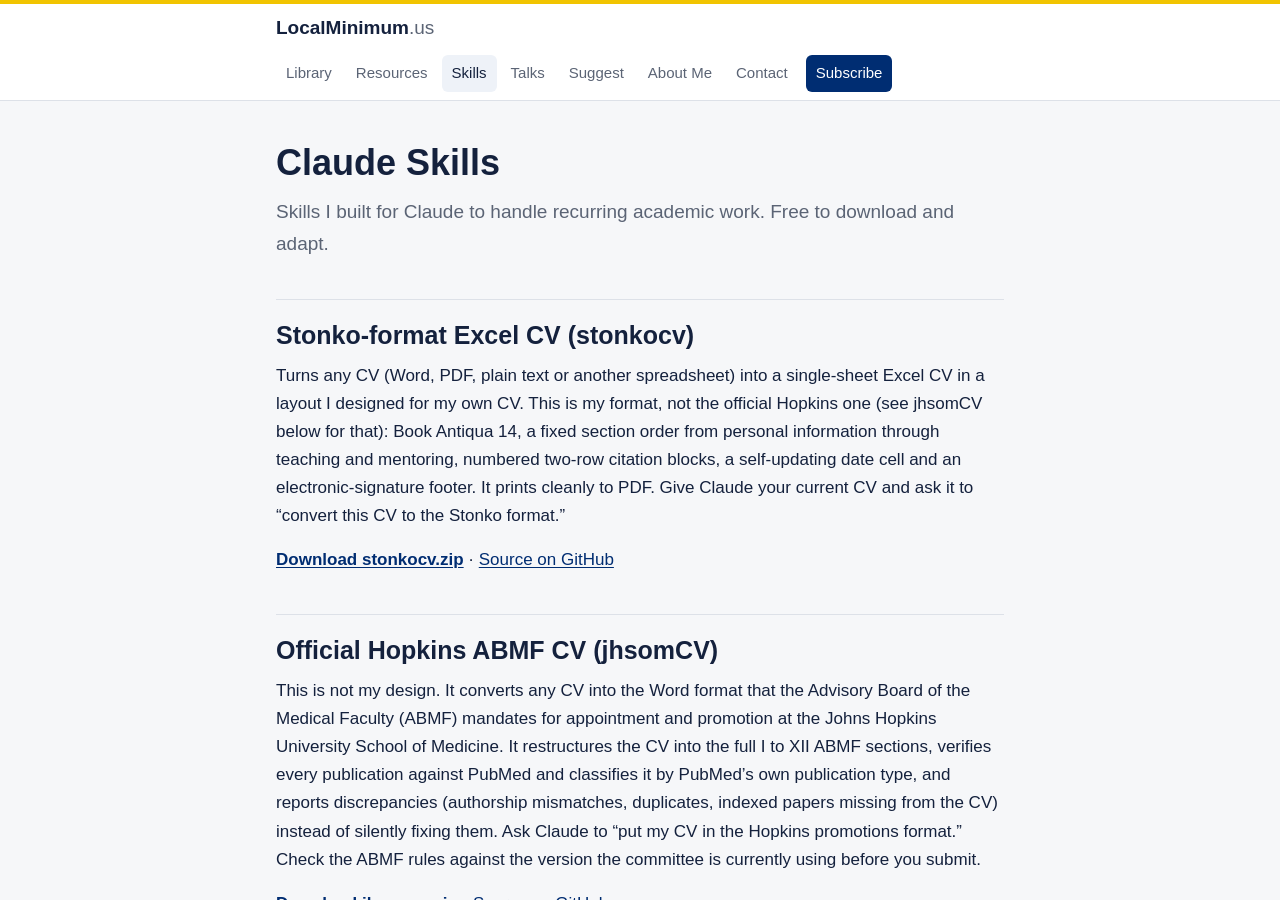
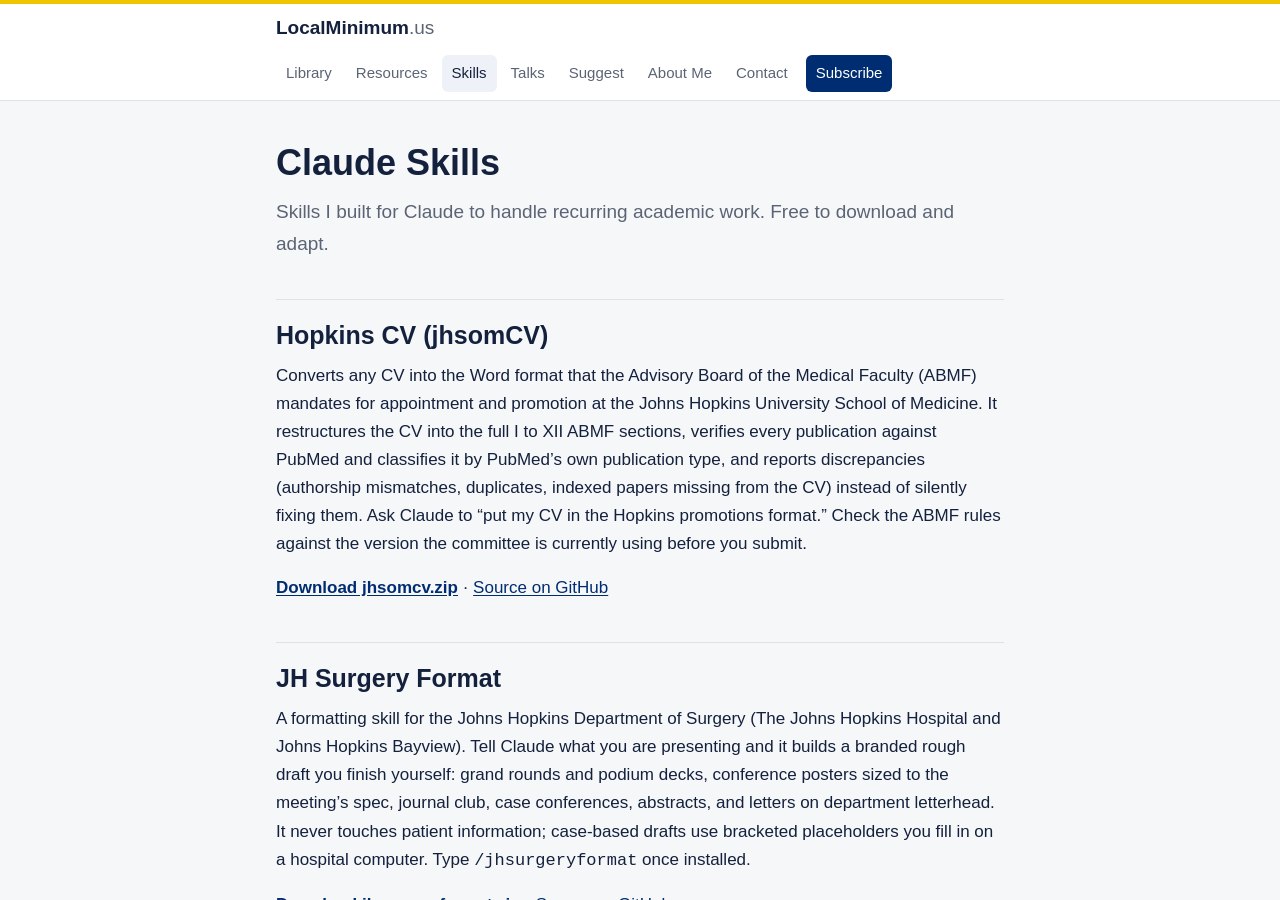
Before and after one commit to davidstonko/ai-surgery, a Jekyll site: the page built from docs/skills/index.md, in a window 1280 px wide and 900 px high. Built offline with Jekyll 4.4.1, drawn with Linux system fonts in a browser that asks for light colours.

Commit message:
Skills: remove stonkocv, keep Hopkins CV skill

```diff
--- a/docs/index.html
+++ b/docs/index.html
@@ -32,7 +32,7 @@
   </li>
   <li>
     <h2><a href="{{ '/skills/' | relative_url }}">Claude skills</a></h2>
-    <p>Free downloads that teach Claude recurring academic tasks: my Excel CV format, the official Hopkins ABMF CV format, and Department of Surgery presentations.</p>
+    <p>Free downloads that teach Claude recurring academic tasks: the official Hopkins CV format and Department of Surgery presentations.</p>
   </li>
   <li>
     <h2><a href="{{ '/talks/' | relative_url }}">Talks</a></h2>
--- a/docs/skills/index.md
+++ b/docs/skills/index.md
@@ -10,15 +10,9 @@
 
 <div class="prose" markdown="1">
 
-## Stonko-format Excel CV (stonkocv)
+## Hopkins CV (jhsomCV)
 
-Turns any CV (Word, PDF, plain text or another spreadsheet) into a single-sheet Excel CV in a layout I designed for my own CV. This is my format, not the official Hopkins one (see jhsomCV below for that): Book Antiqua 14, a fixed section order from personal information through teaching and mentoring, numbered two-row citation blocks, a self-updating date cell and an electronic-signature footer. It prints cleanly to PDF. Give Claude your current CV and ask it to "convert this CV to the Stonko format."
-
-**[Download stonkocv.zip](stonkocv.zip)** &middot; [Source on GitHub](https://github.com/davidstonko/stonkocv)
-
-## Official Hopkins ABMF CV (jhsomCV)
-
-This is not my design. It converts any CV into the Word format that the Advisory Board of the Medical Faculty (ABMF) mandates for appointment and promotion at the Johns Hopkins University School of Medicine. It restructures the CV into the full I to XII ABMF sections, verifies every publication against PubMed and classifies it by PubMed's own publication type, and reports discrepancies (authorship mismatches, duplicates, indexed papers missing from the CV) instead of silently fixing them. Ask Claude to "put my CV in the Hopkins promotions format." Check the ABMF rules against the version the committee is currently using before you submit.
+Converts any CV into the Word format that the Advisory Board of the Medical Faculty (ABMF) mandates for appointment and promotion at the Johns Hopkins University School of Medicine. It restructures the CV into the full I to XII ABMF sections, verifies every publication against PubMed and classifies it by PubMed's own publication type, and reports discrepancies (authorship mismatches, duplicates, indexed papers missing from the CV) instead of silently fixing them. Ask Claude to "put my CV in the Hopkins promotions format." Check the ABMF rules against the version the committee is currently using before you submit.
 
 **[Download jhsomcv.zip](jhsomcv.zip)** &middot; [Source on GitHub](https://github.com/davidstonko/jhsomcv)
 
```
Also changed, not shown: 1 other file.
